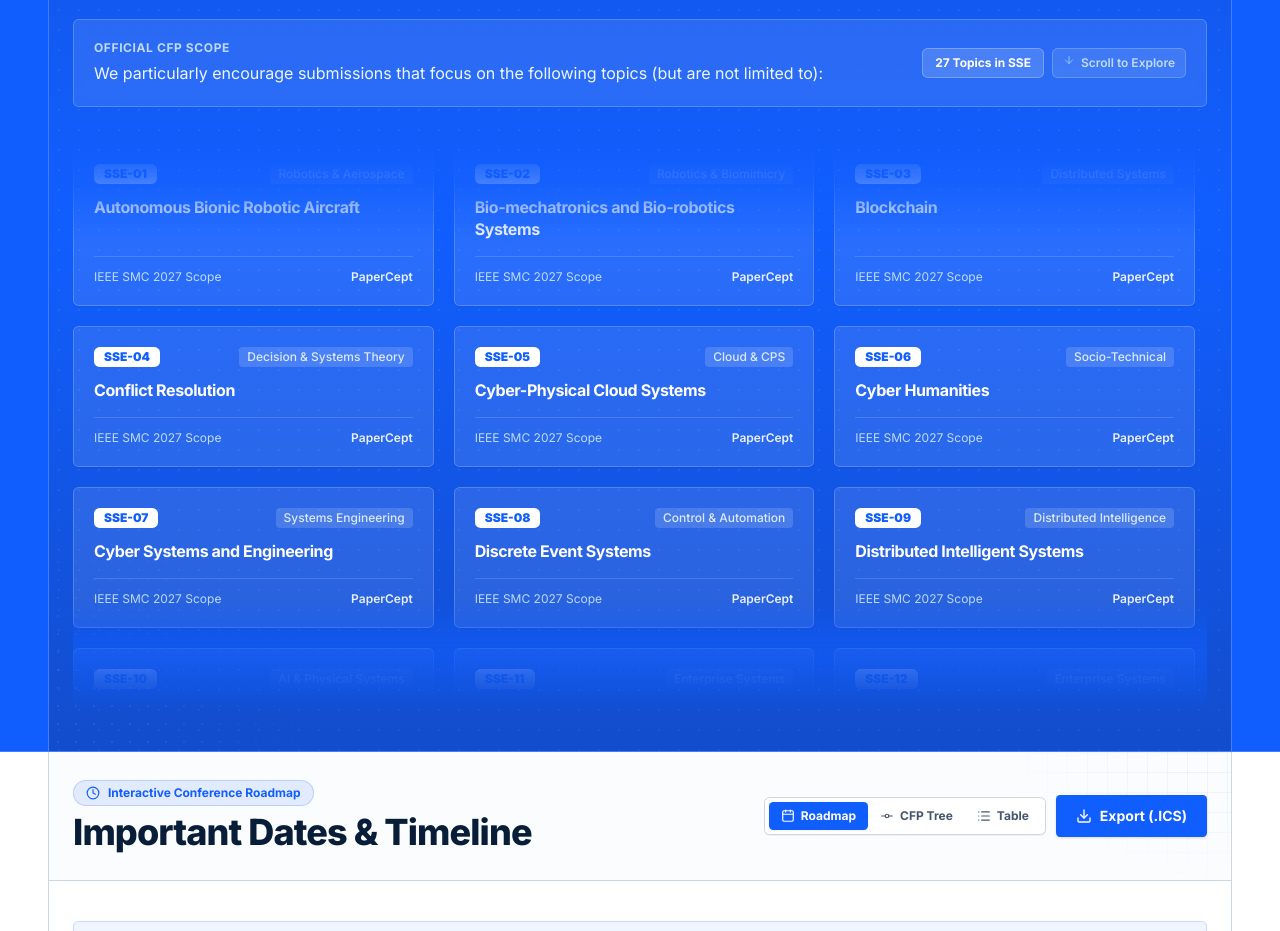
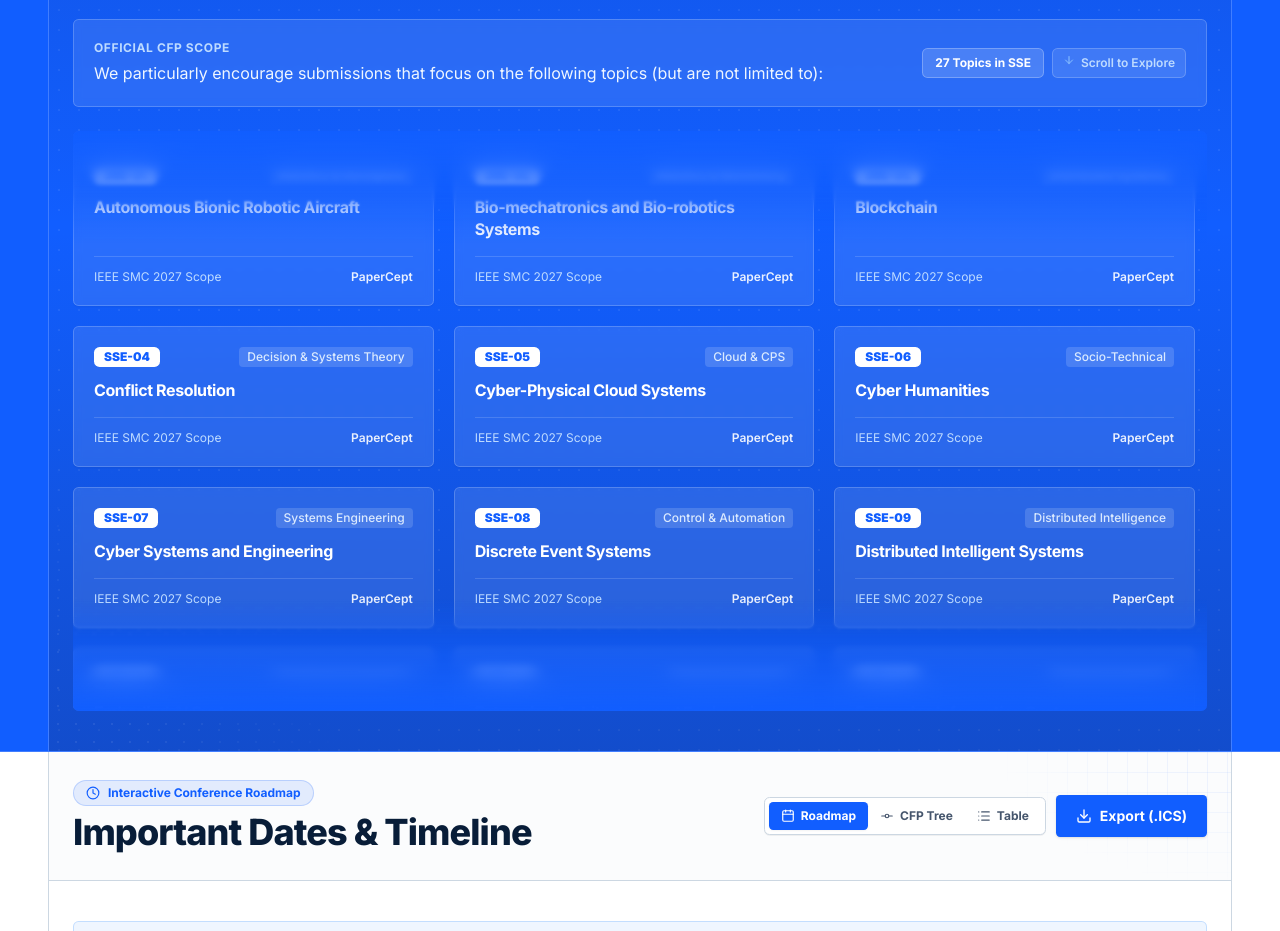
Before and after one commit to toantc1024/ieee.smc2027, a Next.js app: page / in a window 1280 px wide. Shown: the part 3560-4491 px from the top of the page. Built offline with nearby package versions, Linux system fonts and the light colour scheme.

Commit message:
feat(tracks): implement official MagicUI ProgressiveBlur with multi-layer zero-border optical blur gradient

```diff
--- /dev/null
+++ b/src/components/common/ProgressiveBlur.tsx
@@ -0,0 +1,114 @@
+"use client";
+
+import React from "react";
+
+export interface ProgressiveBlurProps {
+  className?: string;
+  height?: string;
+  position?: "top" | "bottom" | "both";
+  blurLevels?: number[];
+}
+
+/**
+ * Official MagicUI Progressive Blur Component.
+ * Adds a multi-layered progressive optical blur gradient to scrollable containers,
+ * eliminating harsh rectangular blur borders through staggered, overlapping mask gradients.
+ */
+export function ProgressiveBlur({
+  className = "",
+  height = "30%",
+  position = "bottom",
+  blurLevels = [0.5, 1, 2, 4, 8, 16, 32, 64],
+}: ProgressiveBlurProps) {
+  const divElements = Array(Math.max(0, blurLevels.length - 2)).fill(null);
+
+  const positionClasses =
+    position === "top"
+      ? "top-0"
+      : position === "bottom"
+      ? "bottom-0"
+      : "inset-y-0";
+
+  return (
+    <div
+      className={`gradient-blur pointer-events-none absolute inset-x-0 z-20 ${positionClasses} ${className}`}
+      style={{
+        height: position === "both" ? "100%" : height,
+      }}
+      aria-hidden="true"
+    >
+      {/* First blur layer */}
+      <div
+        className="absolute inset-0"
+        style={{
+          zIndex: 1,
+          backdropFilter: `blur(${blurLevels[0]}px)`,
+          WebkitBackdropFilter: `blur(${blurLevels[0]}px)`,
+          maskImage:
+            position === "bottom"
+              ? `linear-gradient(to bottom, rgba(0,0,0,0) 0%, rgba(0,0,0,1) 12.5%, rgba(0,0,0,1) 25%, rgba(0,0,0,0) 37.5%)`
+              : position === "top"
+              ? `linear-gradient(to top, rgba(0,0,0,0) 0%, rgba(0,0,0,1) 12.5%, rgba(0,0,0,1) 25%, rgba(0,0,0,0) 37.5%)`
+              : `linear-gradient(rgba(0,0,0,0) 0%, rgba(0,0,0,1) 5%, rgba(0,0,0,1) 95%, rgba(0,0,0,0) 100%)`,
+          WebkitMaskImage:
+            position === "bottom"
+              ? `linear-gradient(to bottom, rgba(0,0,0,0) 0%, rgba(0,0,0,1) 12.5%, rgba(0,0,0,1) 25%, rgba(0,0,0,0) 37.5%)`
+              : position === "top"
+              ? `linear-gradient(to top, rgba(0,0,0,0) 0%, rgba(0,0,0,1) 12.5%, rgba(0,0,0,1) 25%, rgba(0,0,0,0) 37.5%)`
+              : `linear-gradient(rgba(0,0,0,0) 0%, rgba(0,0,0,1) 5%, rgba(0,0,0,1) 95%, rgba(0,0,0,0) 100%)`,
+        }}
+      />
+
+      {/* Middle blur layers with staggered overlapping mask intervals */}
+      {divElements.map((_, index) => {
+        const blurIndex = index + 1;
+        const startPercent = blurIndex * 12.5;
+        const midPercent = (blurIndex + 1) * 12.5;
+        const endPercent = (blurIndex + 2) * 12.5;
+
+        const maskGradient =
+          position === "bottom"
+            ? `linear-gradient(to bottom, rgba(0,0,0,0) ${startPercent}%, rgba(0,0,0,1) ${midPercent}%, rgba(0,0,0,1) ${endPercent}%, rgba(0,0,0,0) ${endPercent + 12.5}%)`
+            : position === "top"
+            ? `linear-gradient(to top, rgba(0,0,0,0) ${startPercent}%, rgba(0,0,0,1) ${midPercent}%, rgba(0,0,0,1) ${endPercent}%, rgba(0,0,0,0) ${endPercent + 12.5}%)`
+            : `linear-gradient(rgba(0,0,0,0) 0%, rgba(0,0,0,1) 5%, rgba(0,0,0,1) 95%, rgba(0,0,0,0) 100%)`;
+
+        return (
+          <div
+            key={`blur-${index}`}
+            className="absolute inset-0"
+            style={{
+              zIndex: index + 2,
+              backdropFilter: `blur(${blurLevels[blurIndex]}px)`,
+              WebkitBackdropFilter: `blur(${blurLevels[blurIndex]}px)`,
+              maskImage: maskGradient,
+              WebkitMaskImage: maskGradient,
+            }}
+          />
+        );
+      })}
+
+      {/* Last blur layer */}
+      <div
+        className="absolute inset-0"
+        style={{
+          zIndex: blurLevels.length,
+          backdropFilter: `blur(${blurLevels[blurLevels.length - 1]}px)`,
+          WebkitBackdropFilter: `blur(${blurLevels[blurLevels.length - 1]}px)`,
+          maskImage:
+            position === "bottom"
+              ? `linear-gradient(to bottom, rgba(0,0,0,0) 87.5%, rgba(0,0,0,1) 100%)`
+              : position === "top"
+              ? `linear-gradient(to top, rgba(0,0,0,0) 87.5%, rgba(0,0,0,1) 100%)`
+              : `linear-gradient(rgba(0,0,0,0) 0%, rgba(0,0,0,1) 5%, rgba(0,0,0,1) 95%, rgba(0,0,0,0) 100%)`,
+          WebkitMaskImage:
+            position === "bottom"
+              ? `linear-gradient(to bottom, rgba(0,0,0,0) 87.5%, rgba(0,0,0,1) 100%)`
+              : position === "top"
+              ? `linear-gradient(to top, rgba(0,0,0,0) 87.5%, rgba(0,0,0,1) 100%)`
+              : `linear-gradient(rgba(0,0,0,0) 0%, rgba(0,0,0,1) 5%, rgba(0,0,0,1) 95%, rgba(0,0,0,0) 100%)`,
+        }}
+      />
+    </div>
+  );
+}
--- a/src/components/sections/TracksExplorer.tsx
+++ b/src/components/sections/TracksExplorer.tsx
@@ -4,6 +4,7 @@ import React, { useState } from "react";
 import { Search, Layers, Cpu, Users, ArrowDown } from "lucide-react";
 import { TECHNICAL_TRACKS } from "@/data/conference";
 import { SectionContainer } from "@/components/layout/SectionContainer";
+import { ProgressiveBlur } from "@/components/common/ProgressiveBlur";
 
 export function TracksExplorer() {
   const [activePillarId, setActivePillarId] = useState<string>("systems");
@@ -172,21 +173,15 @@ export function TracksExplorer() {
             No topics matched &ldquo;{searchQuery}&rdquo; in this pillar. Try another keyword or switch pillars.
           </div>
         ) : (
-          /* Marquee Fade Overflow Container with Completely Smooth, Borderless Top & Bottom Transitions */
-          <div
-            className="relative z-10 overflow-hidden rounded-md"
-            style={{
-              maskImage:
-                "linear-gradient(to bottom, transparent 0%, black 12%, black 88%, transparent 100%)",
-              WebkitMaskImage:
-                "linear-gradient(to bottom, transparent 0%, black 12%, black 88%, transparent 100%)",
-            }}
-          >
-            {/* Top Smooth Fade Overlay (Zero hard border lines) */}
-            <div className="pointer-events-none absolute inset-x-0 top-0 h-24 sm:h-28 bg-gradient-to-b from-[#115eff] via-[#115eff]/70 to-transparent z-20" />
+          /* Marquee Fade Blur Overflow Container Powered by MagicUI Progressive Blur */
+          <div className="relative z-10 overflow-hidden rounded-md">
+            {/* MagicUI Progressive Blur (Multi-layer zero-border optical blur gradient) */}
+            <ProgressiveBlur position="top" height="90px" />
+            <ProgressiveBlur position="bottom" height="110px" />
 
-            {/* Bottom Smooth Fade Overlay (Zero hard border lines) */}
-            <div className="pointer-events-none absolute inset-x-0 bottom-0 h-24 sm:h-28 bg-gradient-to-t from-[#115eff] via-[#115eff]/70 to-transparent z-20" />
+            {/* MagicUI Gradient Color Fade Overlays */}
+            <div className="pointer-events-none absolute inset-x-0 top-0 h-24 sm:h-28 bg-gradient-to-b from-[#115eff] via-[#115eff]/65 to-transparent z-30" />
+            <div className="pointer-events-none absolute inset-x-0 bottom-0 h-24 sm:h-28 bg-gradient-to-t from-[#115eff] via-[#115eff]/65 to-transparent z-30" />
 
             {/* Pure Scrollable Topic Directory for User to Scroll (No Auto-Play) */}
             <div className="max-h-[520px] sm:max-h-[580px] overflow-y-auto pr-2 sm:pr-3 tracks-scroll-container py-3">
@@ -194,7 +189,6 @@ export function TracksExplorer() {
                 {filteredTopics.map((topic) => renderTopicCard(topic, `topic-${topic.code}`))}
               </div>
             </div>
-
           </div>
         )}
       </div>
```
